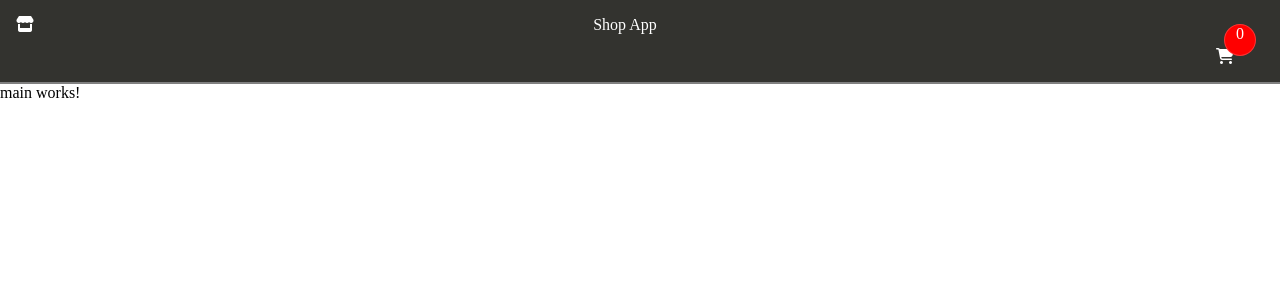
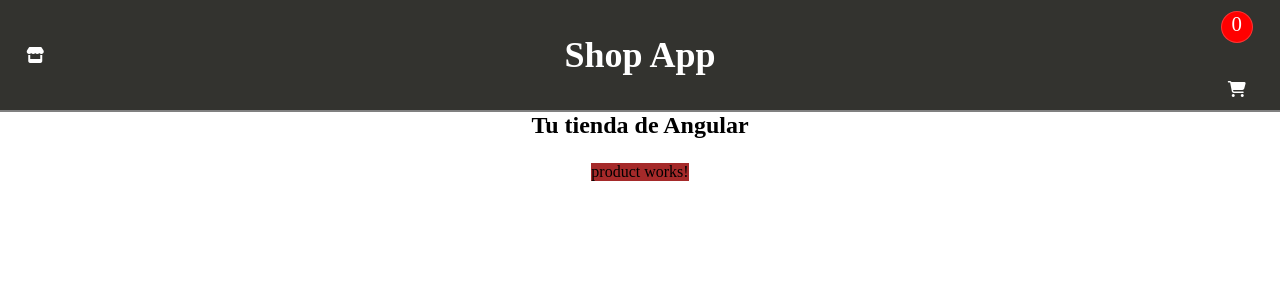
Before and after one commit to miguelhojman/TiendaOnLine, an Angular app: page /home in a window 1280 px wide. Shown: the top 300 px of the page. Built offline with nearby package versions, Linux system fonts and the light colour scheme; no server answers.

Commit message:
segundo commit

```diff
--- a/src/app/components/header/header.component.css
+++ b/src/app/components/header/header.component.css
@@ -1,17 +1,34 @@
 .navbar {
+  min-height: 7rem;
   display: flex;
   justify-content: space-between;
-  padding: 1rem;
+  padding: 0.7rem;
   border-bottom: 2px solid grey;
   background-color: #33332f;
   color: white;
+  position: relative;
+}
+.navbar-logo {
+  display: flex;
+  justify-content: center;
+  align-items: center;
+  width: 3rem;
+}
+
+.navbar-title {
+  display: flex;
+  justify-content: center;
+  align-items: center;
+  font-size: 1.5rem;
 }
 .navbar-cart {
-  position: relative;
+  display: flex;
+  flex-direction: column;
+  justify-content: space-between;
+  align-items: center;
   margin-right: 1rem;
 }
 .navbar-cart-items {
-  position: relative;
   left: 0.5rem;
   top: 0.5rem;
   color: white;
@@ -22,8 +39,25 @@
   height: 2rem;
 }
 .navbar-cart-items p {
-  font-size: 1rem;
+  font-size: 1.3rem;
   display: flex;
+  flex-direction: column;
   justify-content: center;
   align-items: center;
 }
+.cart {
+  display: none;
+}
+.show {
+  position: absolute;
+  display: flex;
+  flex-direction: column;
+  justify-content: center;
+  z-index: 1;
+  background-color: white;
+  border-radius: 0.5rem;
+  border: 1px solid red;
+  right: 0px;
+  top: 8rem;
+  min-width: 40%;
+}
--- a/src/app/components/header/header.component.html
+++ b/src/app/components/header/header.component.html
@@ -2,11 +2,17 @@
   <div class="navbar-logo">
     <i class="fa-solid fa-store"></i>
   </div>
-  <div class="navbar-title">Shop App</div>
+  <div class="navbar-title"><h1>Shop App</h1></div>
   <div class="navbar-cart">
     <div class="navbar-cart-items">
       <p>0</p>
     </div>
-    <i class="fa-solid fa-cart-shopping"></i>
+    <div class="cart-icon" (click)="onToggleCart()">
+      <i class="fa-solid fa-cart-shopping"></i>
+    </div>
   </div>
 </nav>
+
+<div class="cart" [ngClass]="{ show: viewCart }">
+  <app-cart></app-cart>
+</div>
--- a/src/app/components/header/header.component.ts
+++ b/src/app/components/header/header.component.ts
@@ -1,10 +1,15 @@
-import { Component } from '@angular/core';
+import { Component, OnInit } from '@angular/core';
 
 @Component({
   selector: 'app-header',
   templateUrl: './header.component.html',
-  styleUrls: ['./header.component.css']
+  styleUrls: ['./header.component.css'],
 })
-export class HeaderComponent {
+export class HeaderComponent implements OnInit {
+  viewCart: boolean = false;
 
+  ngOnInit(): void {}
+  onToggleCart() {
+    this.viewCart = !this.viewCart;
+  }
 }
--- a/src/app/components/main/main.component.css
+++ b/src/app/components/main/main.component.css
@@ -0,0 +1,17 @@
+.container {
+  display: flex;
+  flex-direction: column;
+  align-items: center;
+  width: 100vw;
+  position: relative;
+  background-color: white;
+}
+.container-title {
+  margin-bottom: 1.5rem;
+}
+.container-products {
+  display: flex;
+  justify-content: center;
+  flex-wrap: wrap;
+  background-color: brown;
+}
--- a/src/app/components/main/main.component.html
+++ b/src/app/components/main/main.component.html
@@ -1 +1,8 @@
-<p>main works!</p>
+<div class="container">
+  <div class="container-title">
+    <h2>Tu tienda de Angular</h2>
+  </div>
+  <div class="container-products">
+    <app-product></app-product>
+  </div>
+</div>
```
